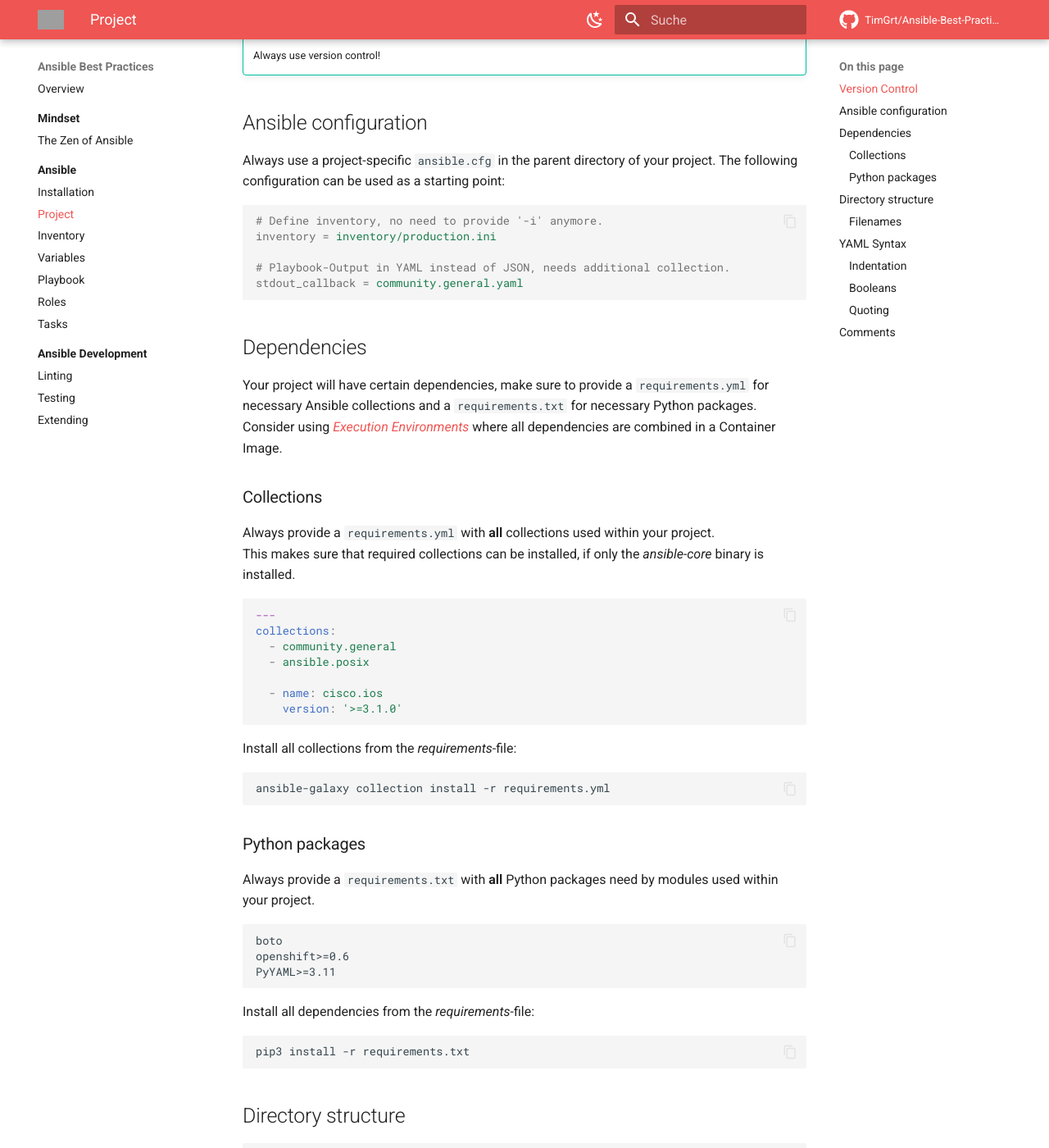
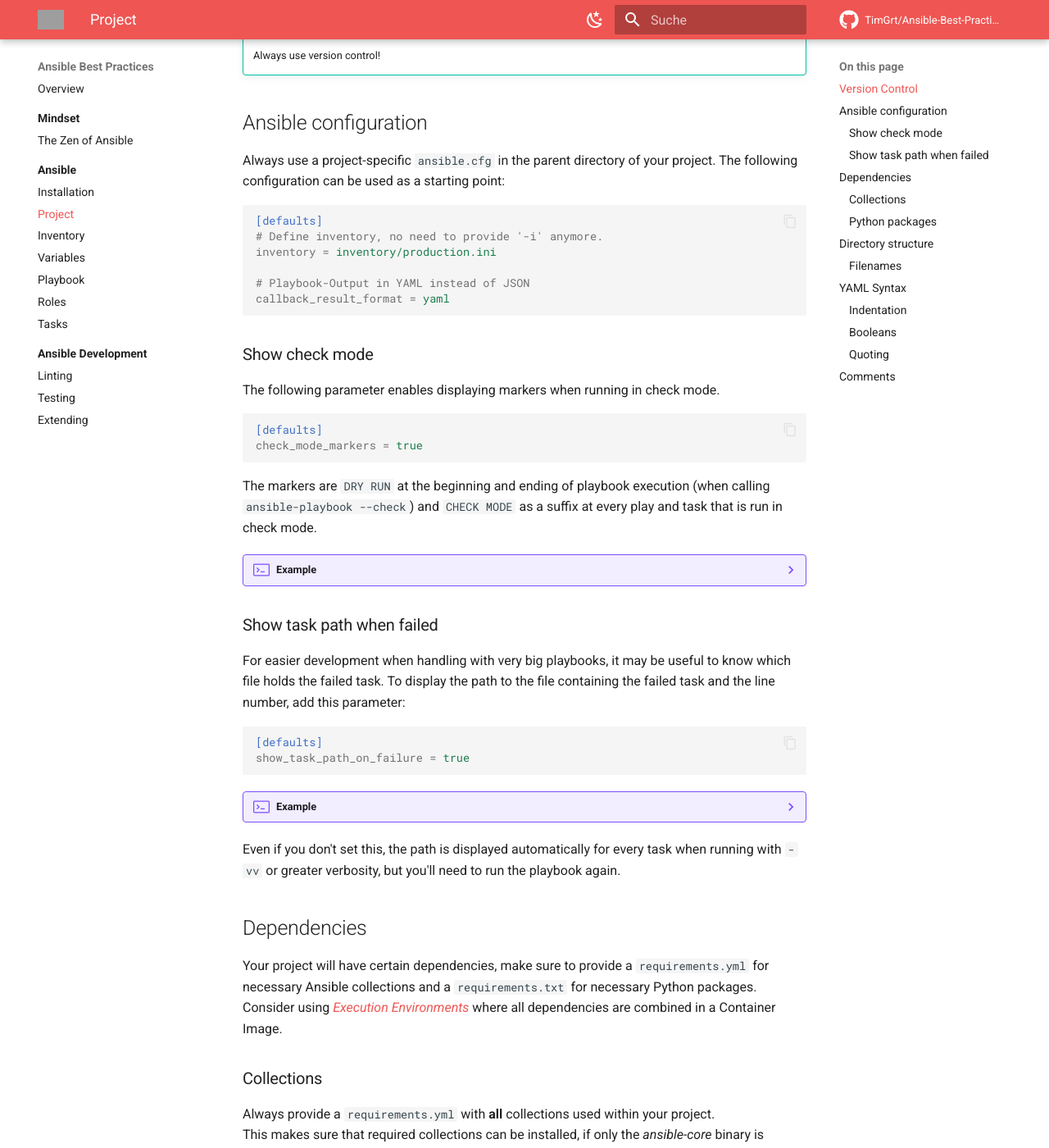
Before and after one commit to TimGrt/Ansible-Best-Practices, an MkDocs documentation site: the page built from docs/ansible/project.md, in a window 1280 px wide and 1400 px high, scrolled down 366 px. Shown: the whole window at 82% size. Built offline with MkDocs 1.6.1 and Material for MkDocs 9.7.7, drawn with Linux system fonts in a browser that asks for light colours; comment, search, counter and statistics services are not loaded; grey boxes are pictures that could not be loaded.

Commit message:
Refined example plugin code after sanity checks. Added description for two config parameters.

````diff
--- a/docs/ansible/project.md
+++ b/docs/ansible/project.md
@@ -12,12 +12,75 @@
 Always use a project-specific `ansible.cfg` in the parent directory of your project. The following configuration can be used as a starting point:
 
 ```ini
+[defaults]
 # Define inventory, no need to provide '-i' anymore.
 inventory = inventory/production.ini
 
-# Playbook-Output in YAML instead of JSON, needs additional collection.
-stdout_callback = community.general.yaml
+# Playbook-Output in YAML instead of JSON
+callback_result_format = yaml
 ```
+
+### Show check mode
+
+The following parameter enables displaying markers when running in check mode.
+
+```ini
+[defaults]
+check_mode_markers = true
+```
+
+The markers are `DRY RUN` at the beginning and ending of playbook execution (when calling `ansible-playbook --check`) and `CHECK MODE` as a suffix at every play and task that is run in check mode.
+
+??? example
+
+    ```bash
+    $ ansible-playbook -i inventory.ini playbook.yml -C
+
+    DRY RUN ******************************************************************
+
+    PLAY [Install and configure Worker Nodes] [CHECK MODE] *******************
+
+    TASK [Gathering Facts] [CHECK MODE] **************************************
+    ok: [k8s-worker1]
+    ok: [k8s-worker2]
+    ok: [k8s-worker2]
+
+    ...
+
+    ```
+
+### Show task path when failed
+
+For easier development when handling with very big playbooks, it may be useful to know which file holds the failed task. To display the path to the file containing the failed task and the line number, add this parameter:
+
+```ini
+[defaults]
+show_task_path_on_failure = true
+```
+
+??? example
+
+    When set to `true`:
+    ```bash
+    ...
+
+    TASK [Set motd message for k8s worker node] **************************************************
+    task path: /home/timgrt/kubernetes-installation/roles/kube-worker/tasks/configure.yml:39
+    fatal: [k8s-worker1]: FAILED! =>
+    ...
+
+    ```
+    When set to `false`:
+    ```bash
+    ...
+
+    TASK [Set motd message for k8s worker node] ****************************************************
+    fatal: [k8s-worker1]: FAILED! =>
+    ...
+
+    ```
+
+Even if you don't set this, the path is displayed automatically for every task when running with `-vv` or greater verbosity, but you'll need to run the playbook again.
 
 ## Dependencies
 
````
Also changed, not shown: docs/development/extending.md (+46 -41 lines).
